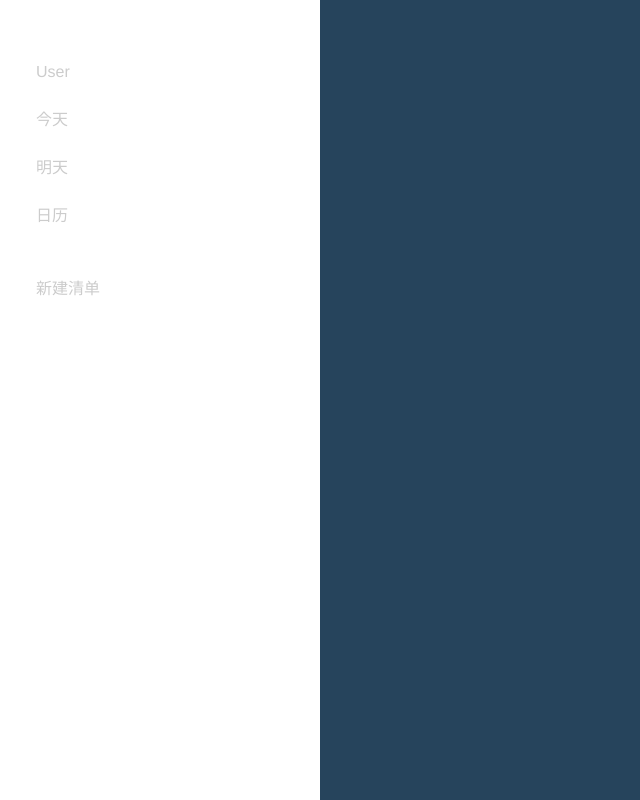
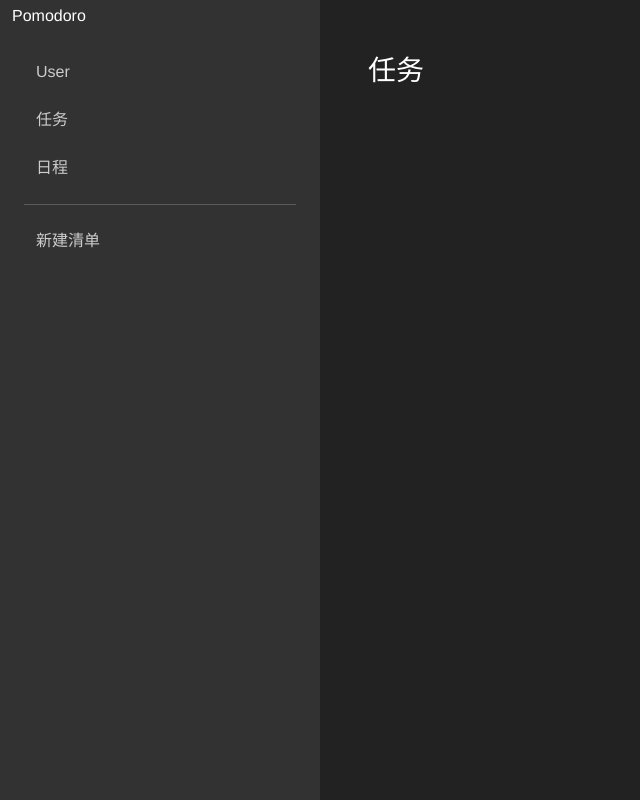
Before and after one commit to dakeng/pomodoro, a Vue app: page /#/ in a window 1280 px wide. Shown: the whole page, without its empty margins (0-640 px from the left). Built offline with nearby package versions, Linux system fonts and the light colour scheme; a small style sheet from the web is missing.

Commit message:
modify style

```diff
--- a/src/App.vue
+++ b/src/App.vue
@@ -4,9 +4,9 @@
       <div class="title-bar-container">
         <div class="title-bar-name">Pomodoro</div>
         <div class="title-bar-tool">
-          <i class="iconfont icon-min" v-on:click="toolEvent('minimize')"></i>
-          <i class="iconfont icon-max" v-on:click="toolEvent('maximize')"></i>
-          <i class="iconfont icon-close" v-on:click="toolEvent('close')"></i>
+          <i class="iconfont icon-min" v-on:click="onToolEvent('minimize')"></i>
+          <i class="iconfont icon-max" v-on:click="onToolEvent('maximize')"></i>
+          <i class="iconfont icon-close" v-on:click="onToolEvent('close')"></i>
         </div>
       </div>
     </div>
@@ -18,19 +18,17 @@
           <span>User</span>
         </div>
         <div class="task-container">
-          <div class="item-container task-list-title">
+          <div class="item-container task-list-title"
+            v-on:click="onTaskActivate('today')"
+            :class="{activate: curTaskTitle=='today'}"
+          >
             <i class="iconfont icon-star"></i>
-            <span>今天</span>
-            <span></span>
-          </div>
-          <div class="item-container task-list-title">
-            <i class="iconfont icon-menu"></i>
-            <span>明天</span>
+            <span>任务</span>
             <span></span>
           </div>
           <div class="item-container task-list-title">
             <i class="iconfont icon-calendar"></i>
-            <span>日历</span>
+            <span>日程</span>
             <span></span>
           </div>
           <i class="line"></i>
@@ -42,7 +40,13 @@
         </div>
       </div>
       <div class="main-container">
+        <div class="task-title">
+          <i class="iconfont icon-star"></i>
+          <span>任务</span>
+        </div>
+        <div class="task-timer">
 
+        </div>
       </div>
     </div>
   </div>
@@ -52,10 +56,20 @@
 const { ipcRenderer } = require('electron');
 
 export default {
+  data() {
+    return {
+      curTaskTitle: '',
+    }
+  },
+
   methods: {
-    toolEvent(msg) {
+    onToolEvent(msg) {
       ipcRenderer.send('toolEvent', msg);
     },
+    onTaskActivate(title) {
+      console.log(title);
+      this.curTaskTitle = title;
+    }
   }
 }
 </script>
@@ -135,11 +149,12 @@ body {
 
   .side-container {
     flex: 0 0 320px;
+    background: #323232;
   }
 
   .main-container {
     flex: 1 1 auto;
-    background: #26445c;
+    background: #222;
   }
 }
 
@@ -164,6 +179,20 @@ body {
     &:hover {
       background: rgba($color: #fff, $alpha: .1);
     }
+
+    &.activate {
+      color: #e85038;
+      font-weight: bold;
+      background: rgba($color: #000, $alpha: .1);
+
+      &::before {
+        content: '';
+        display: inline-block;
+        width: 2px;
+        margin: 8px 0 8px -2px;
+        background: #e85038;
+      }
+    }
   }
 
   .line {
@@ -172,9 +201,19 @@ body {
     height: 1px;
     background: rgba($color: #fff, $alpha: .2);
   }
+}
 
-  .task-list-title {
+.main-container {
+  padding: 0 24px;
 
+  .task-title {
+    color: #fff;
+    font-size: 28px;
+
+    .iconfont {
+      font-size: 24px;
+      padding: 0 12px;
+    }
   }
 }
 </style>
```
